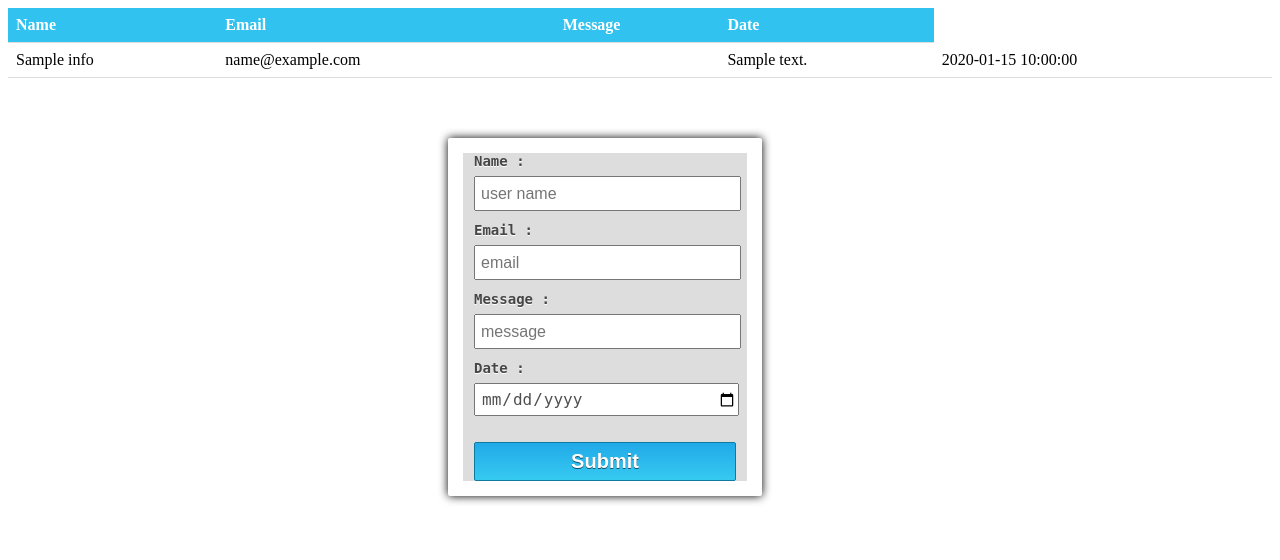
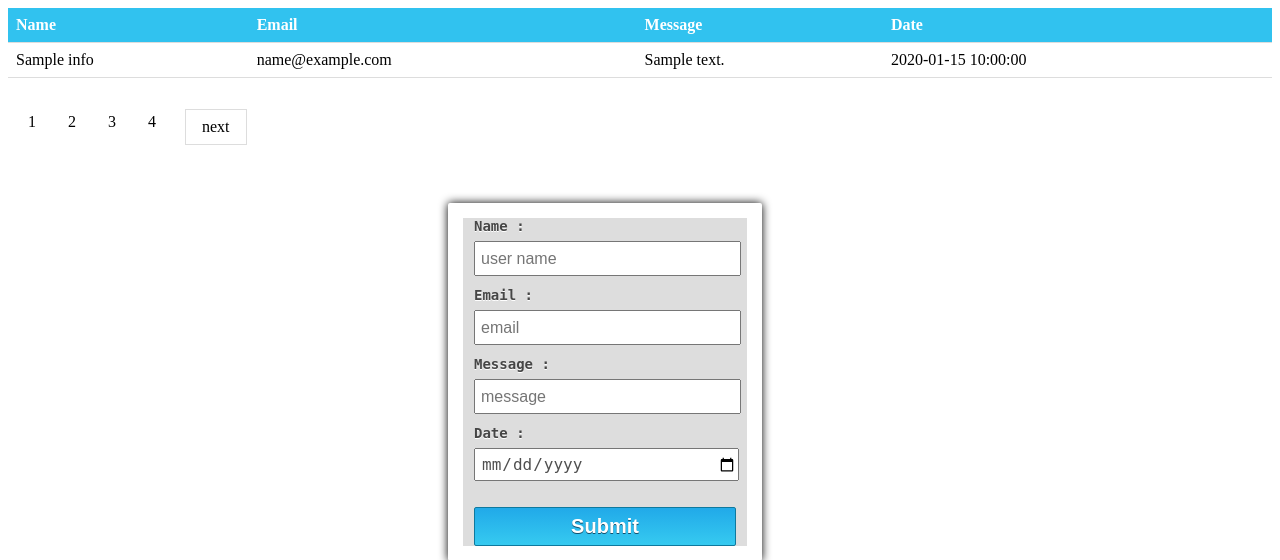
Before and after one commit to nitdevv/jquery, a PHP site: page / in a window 1280 px wide. Shown: the top 560 px of the page. Run offline with PHP 8.4, Linux system fonts and the light colour scheme; tables that the repository leaves empty or names only in its code hold one stand-in row (values such as "Sample post"); some libraries are stand-ins or nearby versions.

Commit message:
new code in ajax assignment

```diff
--- a/fetch.php
+++ b/fetch.php
@@ -1,3 +1,4 @@
+
 <?php
 $username="root";
 $password="";
@@ -6,7 +7,7 @@
 or die("Unable to connect to MySQL");
 $selected = mysql_select_db("nitesh",$dbhandle)
 or die("Could not select examples");
-  $result = mysql_query("SELECT * FROM person_info ORDER BY id DESC LIMIT 5");
+$result = mysql_query("SELECT * FROM person_info");
 $json_response = array();
 while ($row = mysql_fetch_array($result, MYSQL_ASSOC))
  {
--- a/file.js
+++ b/file.js
@@ -1,5 +1,5 @@
-$(document).ready(function () {
-	$("#sub").click(function (e) {
+$(document).ready(function() {
+    $("#sub").click(function(e) {
         e.preventDefault();
         var name = $('#name').val();
         var email = $('#email').val();
@@ -15,6 +15,7 @@ $(document).ready(function () {
         } else if (!name) {
             alert("please enter name")
         } else if (!email) {
+            console.log(email);
             alert("please enter email")
         } else if (!pattern.test(email)) {
             alert("please enter valid email address");
@@ -33,23 +34,23 @@ $(document).ready(function () {
                 "message": message,
                 "date": date
             },
-			success: function (data) {}
+            success: function(data) {
+
+            }
         });
     });
-	setTimeout(function () {
+    setTimeout(function() {
         fetchData();
-	}, 2000); // this will call your fetchData function for every 10 Sec.
+    }, 2000);
     var sta = 0;
-	var len = 0;
     var limit = 3;
-
     function fetchData() {
         $.ajax({
             type: 'POST',
             url: 'fetch.php',
             dataType: "json", //to parse string into JSON object,
-			success: function (data) {
-				console.log('json');
+            success: function(data) {
+                console.log();
                 if (data) {
                     $("#table tbody").empty();
                     var txt = "";
@@ -62,7 +63,8 @@ $(document).ready(function () {
                         for (var i = start; i < data.length; i++) {
                             if (i < endpoint) {
                                 if (data[i].name && data[i].email && data[i].message && data[i].date) {
-									txt += "<tr><td>" + data[i].name + "</td><td>" + data[i].email +                                                                     "<td><td>" + data[i].message + "</td><td>" + data[i].date + "</td></tr>";
+                                    txt += "<tr><td>" + data[i].name + "</td><td>" + data[i].email + "</td><td>" +
+                                        data[i].message + "</td><td>" + data[i].date + "</td></tr>";
                                 }
                             }
                         }
@@ -72,20 +74,65 @@ $(document).ready(function () {
                     }
                 }
             },
-			error: function (jqXHR, textStatus, errorThrown) {
-				alert('error: ' + textStatus + ': ' + errorThrown);
-			}
         });
         return false;
     }
-	$('#nextValue').click(function () {
+    $('#nextValue').click(function() {
+        var rowCount = $('#table td').length;
+        console.log(rowCount);
+        if (rowCount < 12) {
+            $("#nextValue").prop("disabled", true);
+        } else {
             sta = sta + limit;
             fetchData();
+        }
     });
-	$('#PreeValue').click(function () {
-		sta = sta - limit;
-		fetchData();
-	})
+
+
+
+    $(document).ready(function() {
+        $('th').each(function(tr) {
+            $(this).click(function() {
+                if ($(this).is('.asc')) {
+                    $(this).removeClass('asc');
+                    $(this).addClass('desc selected');
+                    sortOrder = -1;
+                } else {
+                    $(this).addClass('asc selected');
+                    $(this).removeClass('desc');
+                    sortOrder = 1;
+                }
+                var arrData = $('#table').find('tbody >tr:has(td)').get();
+                console.log(arrData);
+                arrData.sort(function(a, b) {
+                    var val1 = $(a).children('td').eq(tr).text();
+                    console.log(val1);
+                    var val2 = $(b).children('td').eq(tr).text();
+                    if ($.isNumeric(val1) && $.isNumeric(val2))
+                        return sortOrder == 1 ? val1 - val2 : val2 - val1;
+                    else
+                        return (val1 < val2) ? -sortOrder : (val1 > val2) ? sortOrder : 0;
+                    console.log(sortOrder);
+                });
+                $.each(arrData, function(index, row) {
+                    $('tbody').append(row);
+                });
+            });
 
         });
-// });
+    });
+    var pages = Math.ceil(10 / 3);
+    var pageref = function() {
+        for (var i = 1; i <= pages; i++) {
+            $("#page_navigation").append("<a href='#' id='" + i + "'>" + i + "</a><span></span>");
+        }
+    }
+    pageref();
+    var tab = function(start) {}
+    tab("1");
+    $("a").click(function() {
+        var pageno = $(this).attr('id');
+        sta = (pageno - 1) * 3;
+        fetchData();
+    });
+});
--- a/index.php
+++ b/index.php
@@ -7,17 +7,24 @@
     <script src="file.js"></script>
 </head>
 <body>
-  <table id="table">
-     <thead>
+  <div>
+  <table id="table" class="sortable">
+     <thead id="heading">
      <tr>
-         <th>Name</th>
+         <th id="Name_1">Name</th>
          <th>Email</th>
          <th>Message</th>
          <th>Date</th>
      </tr>
       </thead>
-      <tbody class="tbody"></tbody>
+      <tbody class="tbody" id="results">
+
+      </tbody>
  </table>
+ <div id ="yoo">
+ <div id='page_navigation'></div>
+<span id="nextValue">next</span></div>
+ </div>
     <div class="container">
         <div class="main">
             <form id="form" action='' method='post'>
--- a/style.css
+++ b/style.css
@@ -1,4 +1,4 @@
-.container {
+ .container {
     margin: 60px 0 0px 440px;
     font-family: monospace;
     position: relative;
@@ -75,4 +75,69 @@ th, td {
 th {
     background-color: #31c2ef;
     color: white;
+    cursor: pointer;
 }
+#nextValue{
+  color: black;
+  float: left;
+padding: 8px 16px;
+text-decoration: none;
+transition: background-color .3s;
+border: 1px solid #ddd;
+margin: -34px 0 0px 173px;
+cursor: pointer;
+}
+#nextValue:hover{
+  background-color: #31c2ef;
+    color: white;
+    border: 1px solid #31c2ef;
+}
+#PreeValue{
+  color: black;
+    float: left;
+    padding: 8px 16px;
+    text-decoration: none;
+    transition: background-color .3s;
+    border: 1px solid #ddd;
+    margin: -18px 0 0px 13px;
+      cursor: pointer;
+  }
+  #PreeValue:hover{
+    background-color: #31c2ef;
+      color: white;
+      border: 1px solid #31c2ef;
+  }
+  #yoo{
+    width: 17%;
+    margin: 27px 0px 0px 4px;
+  }
+  #page_navigation {
+      display: inline-block;
+  }
+
+  #page_navigation a {
+      color: black;
+      float: left;
+      padding: 8px 16px;
+      text-decoration: none;
+  }
+
+  #page_navigation a.active {
+      background-color: #4CAF50;
+      color: white;
+  }
+
+  #page_navigation a:hover:not(.active) {background-color: #ddd;}
+  .focus {
+  background-color: #ff00ff;
+  color: #fff;
+  cursor: pointer;
+  font-weight: bold;
+}
+.selected {
+  background-color: #ff00ff;
+  color: #fff;
+  font-weight: bold;
+}
+.asc:after {  content: "\25B2"; }
+.desc:after { content: "\25BC"; }
```
Also changed, not shown: insert.php (+3 -5 lines). Lines whose indentation alone changed are shown as unchanged.
